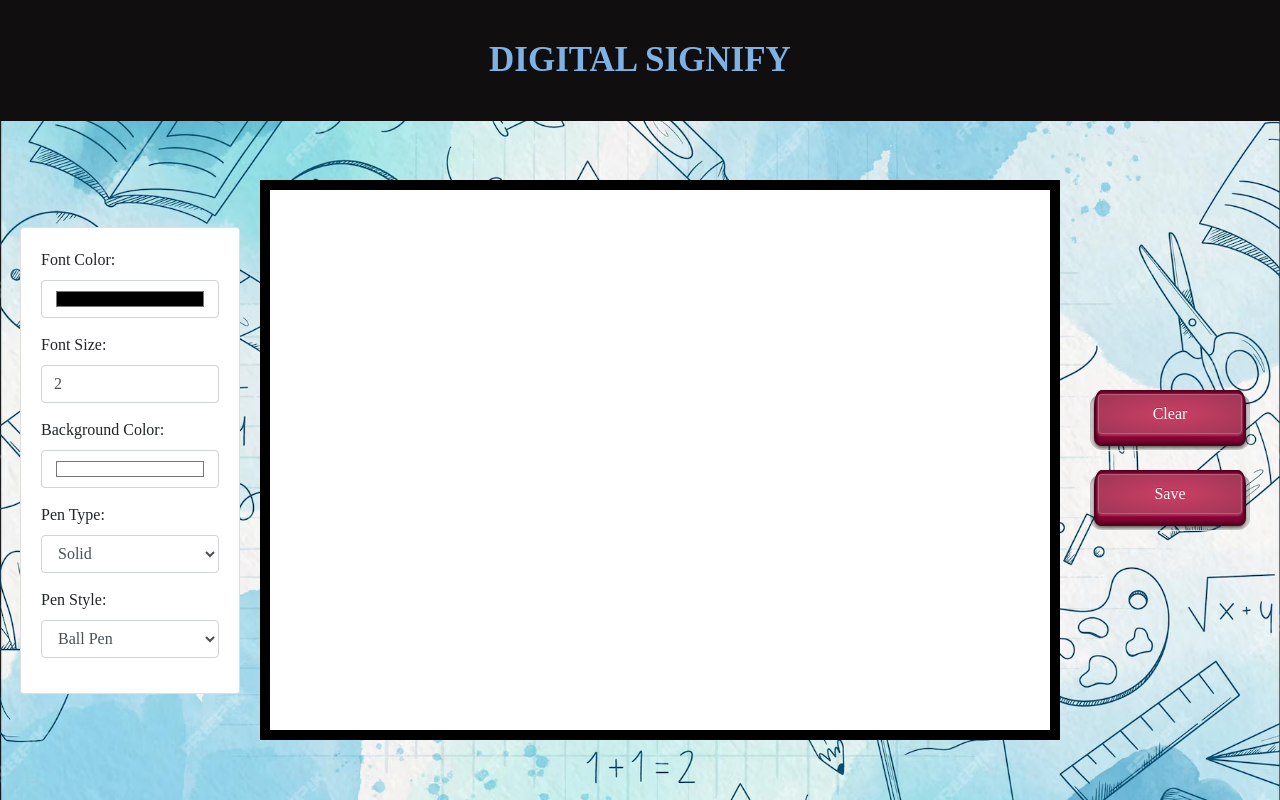
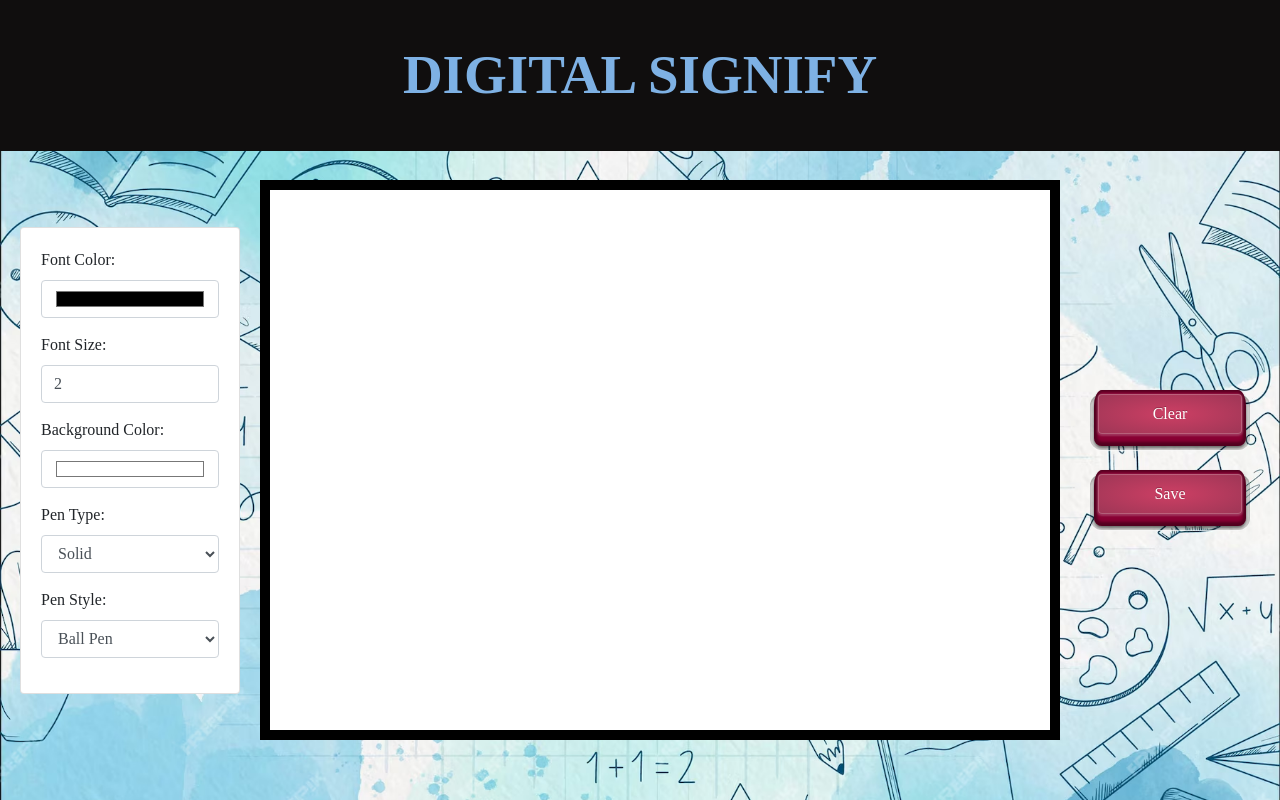
Before and after one commit to tanishasrivastava/digital_signify, a website: page index.html in a window 1280 px wide. Drawn offline with nearby package versions, Linux system fonts and the light colour scheme; a web font is replaced by a local one.

Commit message:
index.html

```diff
--- a/index.html
+++ b/index.html
@@ -25,7 +25,7 @@
             padding: 34px 0;
             text-align: center;
             font-family: 'Sedan SC', serif;
-            font-size: 35px;
+            font-size: 55px;
             font-weight: bold;
             position: fixed;
             top: 0;
```
